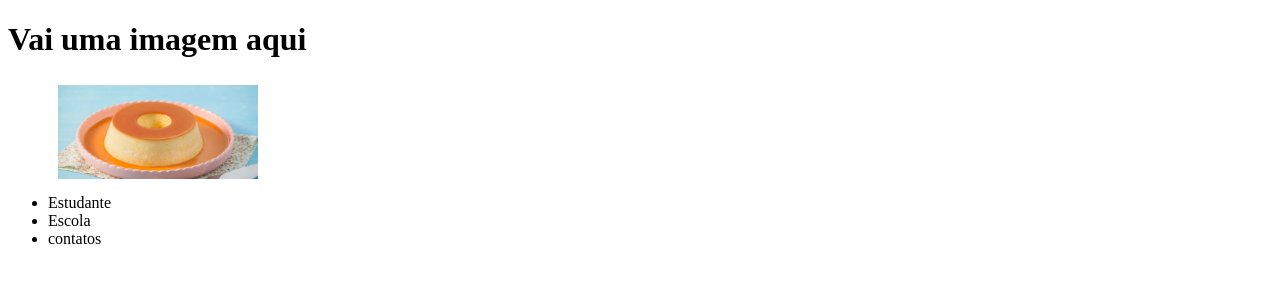
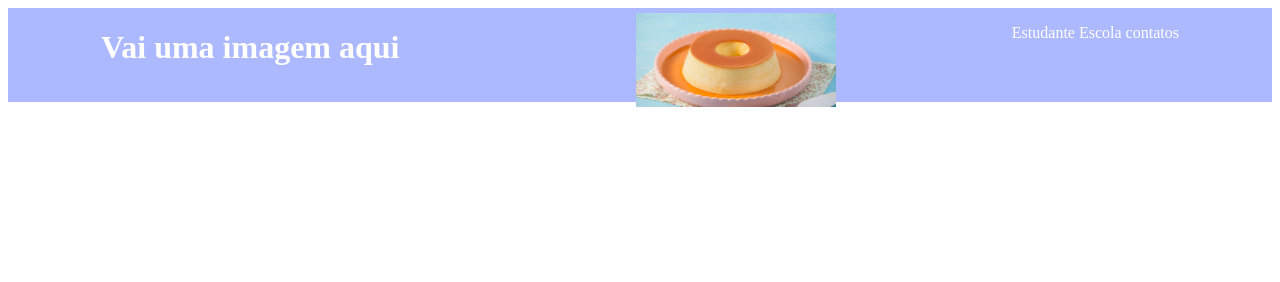
Before and after one commit to vitoriMartins/siteescola, a plain HTML site: page index.html in a window 1280 px wide. Drawn offline with Linux system fonts and the light colour scheme.

Commit message:
Update index.html

```diff
--- a/index.html
+++ b/index.html
@@ -7,15 +7,15 @@
     <title>Página web</title>
     <link rel="stylesheet"href="style.css">
 </head>
-<header>
+<header class="cabecalho">
 
     <h1>Vai uma imagem aqui</h1>
    <img class="comida" src="Pudim bonito.png" alt="Pudim">
 
-    <ul>
-        <li>Estudante</li>
-        <li>Escola</li>
-        <li>contatos</li>
+    <ul class="cabecalho-lista-itens">
+        <li class="cabecalho-lista-itens">Estudante</li>
+        <li class="cabecalho-lista-itens">Escola</li>
+        <li class="cabecalho-lista-itens">contatos</li>
 
 
     </ul>
```
